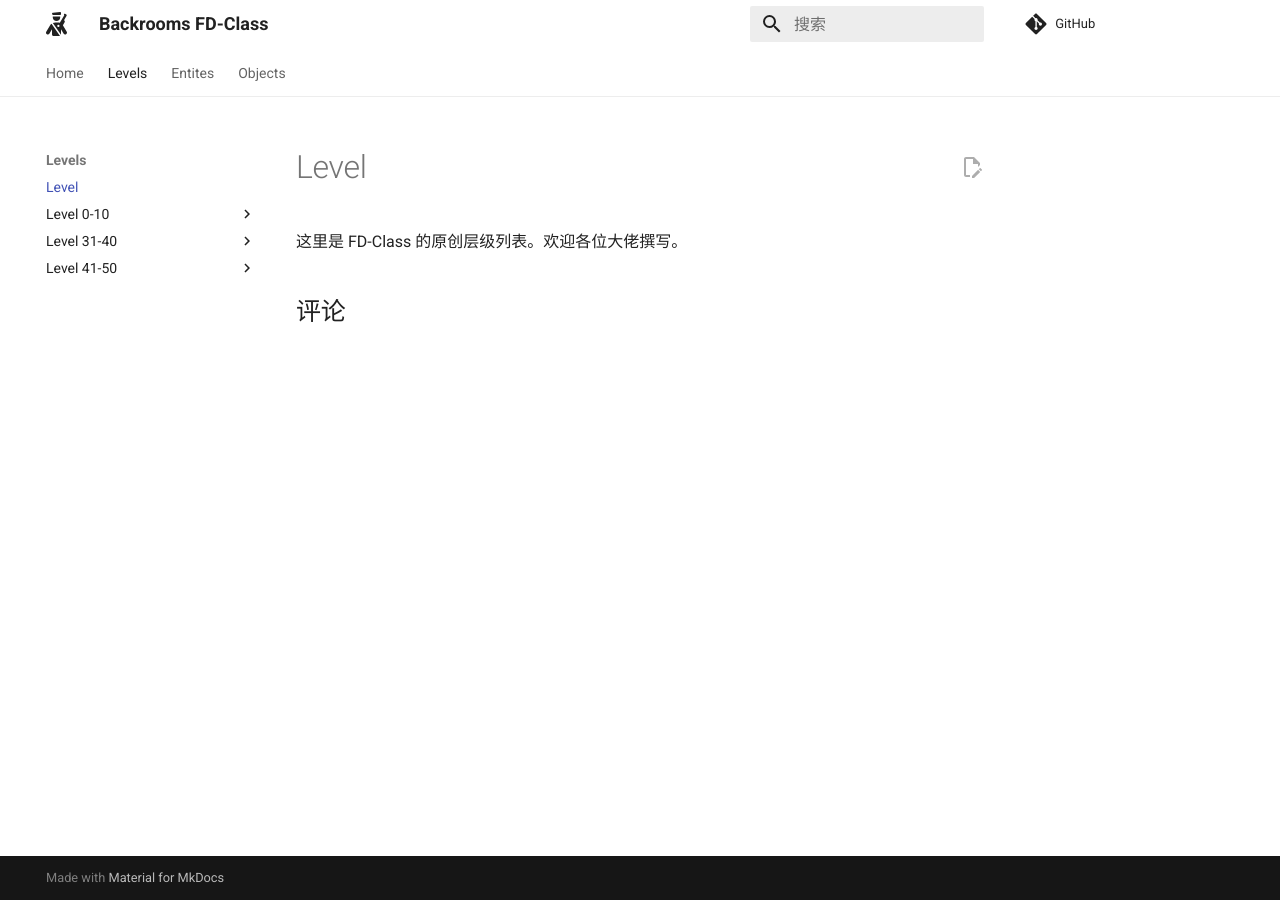
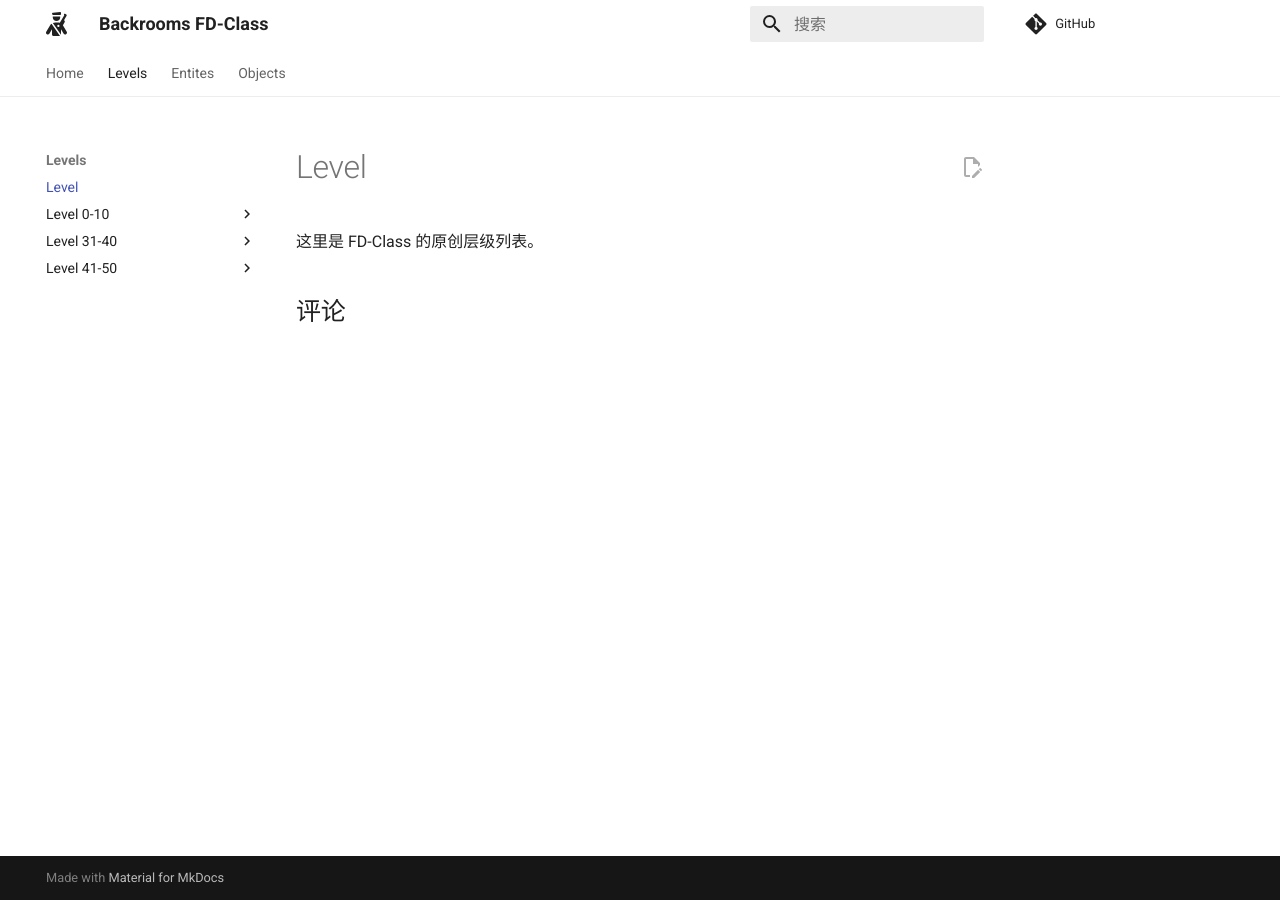
Before and after one commit to Chocolateater/FD-Class, an MkDocs documentation site: the page built from docs/Level_index.md, in a window 1280 px wide. Built offline with MkDocs 1.6.1 and Material for MkDocs 9.7.7, drawn with Linux system fonts in a browser that asks for light colours; comment, search, counter and statistics services are not loaded.

Commit message:
Update Level_index.md

```diff
--- a/docs/Level_index.md
+++ b/docs/Level_index.md
@@ -2,4 +2,4 @@
 comments: true
 ---
 
-这里是 FD-Class 的原创层级列表。欢迎各位大佬撰写。
+这里是 FD-Class 的原创层级列表。
```
